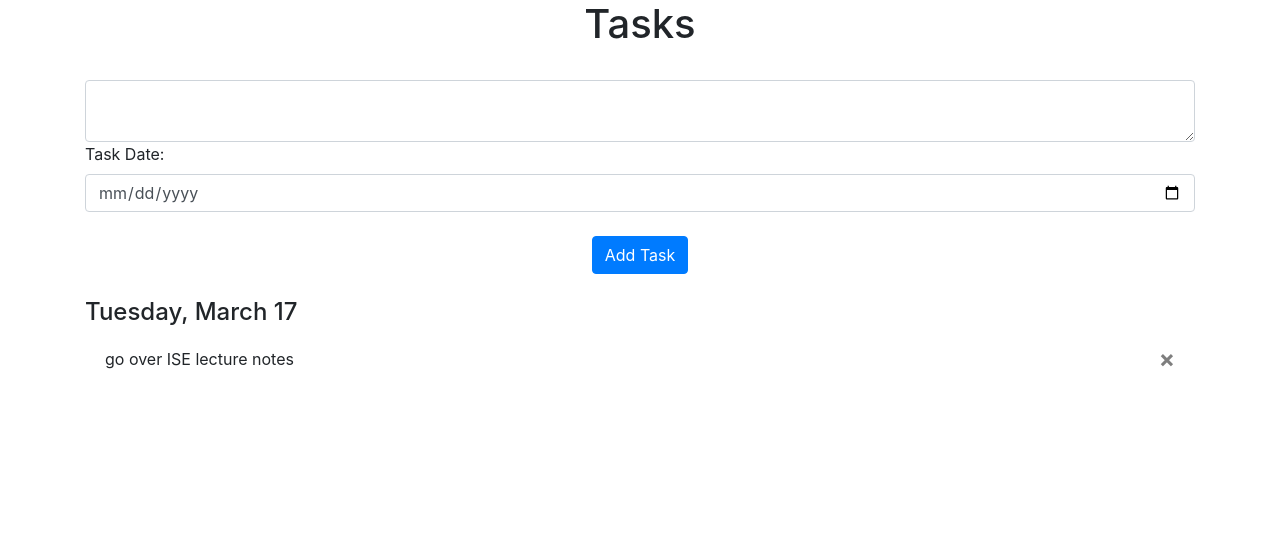
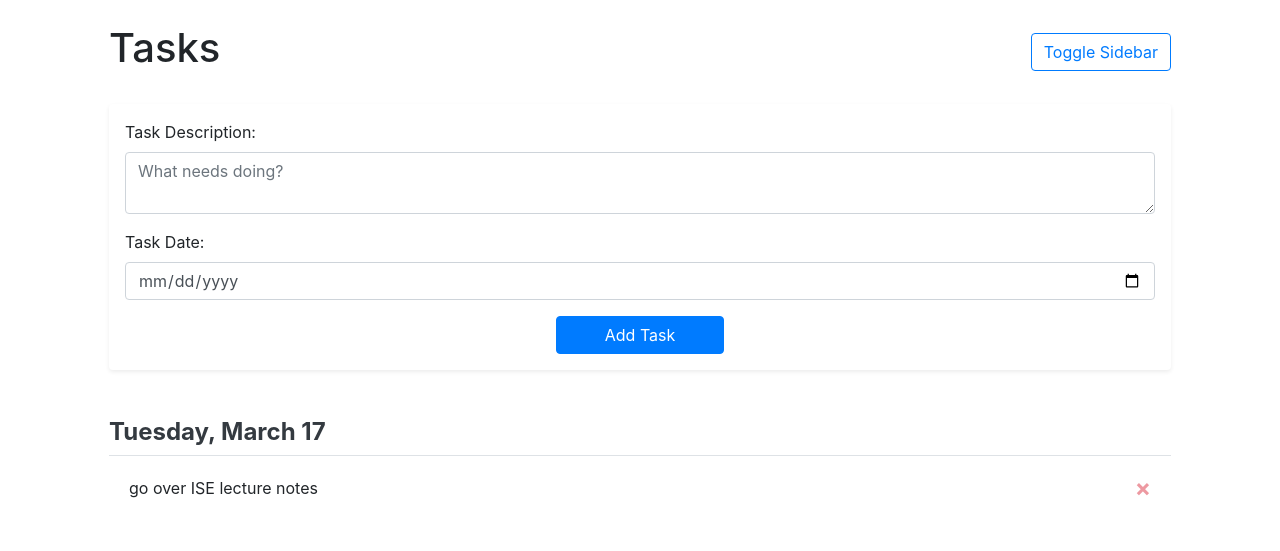
Before and after one commit to nicoleph0725/Productivity-app, a Flask app: page /task_page in a window 1280 px wide. Shown: the part 56-607 px from the top of the page. Run offline with Flask 3, Linux system fonts and the light colour scheme; a user stored in the database is signed in; some libraries are stand-ins or nearby versions.

Commit message:
Finished UI layout and sidebar toggle logic

```diff
--- a/website/templates/task_page.html
+++ b/website/templates/task_page.html
@@ -2,10 +2,27 @@
 {% block title %}Tasks{% endblock %}
 
 {% block content %}
-<h1 align="center">Tasks</h1>
-<br/>
-<form method = "POST">
-    <textarea name="task" id="task" class="form-control"></textarea>
+<div class="container-fluid">
+    <div class="row">
+        <div class="col p-4">
+            <div class="d-flex justify-content-between align-items-center mb-4">
+                <h1>Tasks</h1>
+                <button
+                    class="btn btn-outline-primary"
+                    type="button"
+                    data-toggle="collapse"
+                    data-target="#sidebarColumn">
+                    Toggle Sidebar
+                </button>
+            </div>
+
+            <form method="POST" class="mb-5 shadow-sm p-3 bg-white rounded">
+                <div class="form-group">
+                    <label for="task">Task Description:</label>
+                    <textarea name="task" id="task" class="form-control" placeholder="What needs doing?" required></textarea>
+                </div>
+
+                <div class="form-group">
                     <label for="task_due_date">Task Date:</label>
                     <input
                         type="date"
@@ -13,26 +30,58 @@
                         id="task_due_date"
                         class="form-control"
                         min="{{ today_date }}"
-        required >
-    <br/>
+                        required> </div>
+
                 <div align="center">
-        <button type="submit" class="btn btn-primary">Add Task</button>
+                    <button type="submit" class="btn btn-primary px-5">Add Task</button>
                 </div>
             </form>
 
             <div id="tasks">
                 {% for header, tasks in grouped_tasks.items() %}
-        <h4 class="mt-4">{{ header }}</h4>
+                    {% if header not in ["Next week", "Future tasks"] %}
+                        <h4 class="mt-4 font-weight-bold text-dark border-bottom pb-2">{{ header }}</h4>
+                        <ul class="list-group list-group-flush mb-3">
+                            {% for task in tasks %}
+                            <li class="list-group-item d-flex justify-content-between align-items-center">
+                                {{ task.description }}
+                                <button type="button" class="close text-danger" onClick="deleteTask('{{ task.id }}')">
+                                    <span aria-hidden="true">&times;</span>
+                                </button>
+                            </li>
+                            {% endfor %}
+                        </ul>
+                    {% endif %}
+                {% endfor %}
+            </div>
+        </div>
+
+        <div class="collapse col-md-4 bg-light border-left vh-100 p-4 shadow-sm" id="sidebarColumn">
+            <h5 class="font-weight-bold text-secondary">Other Tasks</h5>
+            <hr>
+
+            {% for header, tasks in grouped_tasks.items() %}
+                {% if header in ["Next week", "Future tasks"] %}
+                    <h6 class="mt-4 font-weight-bold text-dark border-bottom pb-2">{{ header }}</h6>
                     <ul class="list-group list-group-flush">
                         {% for task in tasks %}
-                <li class="list-group-item">
-                    {{ task.description }}
+                        <li class="list-group-item bg-transparent d-flex justify-content-between align-items-center">
+                            <span class="text-muted">{{ task.description }}</span>
                             <button type="button" class="close" onClick="deleteTask('{{ task.id }}')">
                                 <span aria-hidden="true">&times;</span>
                             </button>
                         </li>
                         {% endfor %}
                     </ul>
+                {% endif %}
             {% endfor %}
+
+            {% if not grouped_tasks %}
+                <p class="text-muted italic">No future tasks scheduled.</p>
+            {% endif %}
         </div>
+
+    </div>
+</div>
+
 {% endblock %}
```
Also changed, not shown: instance/database.db, website/views.py (line endings or trailing spaces). Lines whose indentation alone changed are shown as unchanged.
